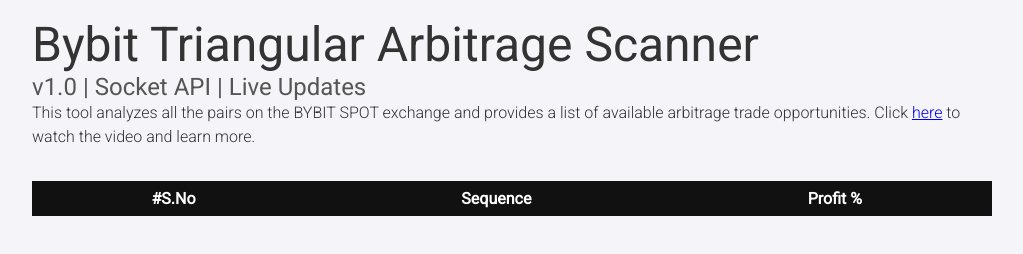
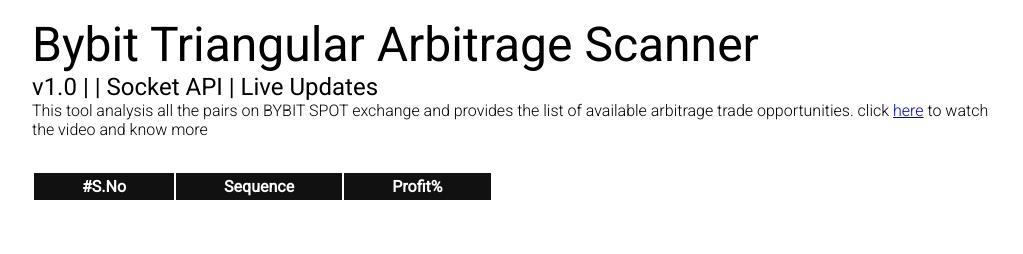
Before and after one commit to Amedoh2129/BybitSpotTriangulatArbitrage, a website: page Pages/index.html in a window 1280 px wide. Shown: the whole page, without its empty margins (128-1151 px from the left). Drawn offline with nearby package versions, Linux system fonts and the light colour scheme; no server answers.

Commit message:
index.html

```diff
--- a/Pages/index.html
+++ b/Pages/index.html
@@ -1,108 +1,73 @@
 <!DOCTYPE html>
 <html lang="en" dir="ltr">
   <head>
-    <meta charset="utf-8" />
-    <meta name="viewport" content="width=device-width, initial-scale=1.0">
-    <title>Bybit Triangular Arbitrage Finder</title>
-
-    <link rel="shortcut icon" href="JS/nerdfavicon.ico" type="image/x-icon" alt="Bybit Arbitrage Tool Icon" />
-    <link
-      href="https://fonts.googleapis.com/css2?family=Roboto:wght@100;300;400&display=swap"
-      rel="stylesheet"
-    />
     <style>
       @import url("https://fonts.googleapis.com/css2?family=Roboto:wght@100;300;400&display=swap");
-
       * {
         box-sizing: border-box;
         margin: 0;
         padding: 0;
-        font-family: 'Roboto', sans-serif;
+        font-family: Roboto;
       }
-
       body {
         margin: 1rem 10rem;
-        background-color: #f4f4f9;
-        color: #333;
       }
-
       header h1 {
         font-weight: 400;
         font-size: 3rem;
-        color: #333;
       }
-
       header h3 {
         font-weight: 400;
         font-size: 1.5rem;
-        color: #555;
       }
-
       header p {
         font-weight: 300;
         font-size: 1rem;
-        line-height: 1.5;
       }
-
       table {
         margin-top: 2rem;
-        width: 100%;
-        border-collapse: collapse;
       }
-
       table tr th {
-        background-color: #111;
+        background: #111;
         color: white;
-        padding: 0.5rem 1.5rem;
+        padding: 0.25rem 3rem;
       }
-
       table tr td {
-        padding: 0.5rem 1.5rem;
+        padding: 0.25rem 3rem;
         background: #b6fcc0;
       }
-
-      table th, table td {
-        text-align: center;
-      }
-
-      table tr:hover {
-        background-color: #e6f7e6;
-      }
     </style>
-  </head>
-
-  <body>
-    <header>
-      <h1>Bybit Triangular Arbitrage Scanner</h1>
-      <h3>v1.0 | Socket API | Live Updates</h3>
-      <p>
-        This tool analyzes all the pairs on the BYBIT SPOT exchange and provides
-        a list of available arbitrage trade opportunities. Click
-        <a target="_blank" href="https://youtu.be/03wySxlklas">here</a>
-        to watch the video and learn more.
-      </p>
-    </header>
-
-    <table id="finTable" class="table table-bordered table-hover">
-      <thead class="thead-dark">
-        <tr>
-          <th>#S.No</th>
-          <th>Sequence</th>
-          <th>Profit %</th>
-        </tr>
-      </thead>
-      <tbody id="tartbitBody"></tbody>
-    </table>
-
-    <!-- Include Socket.io Script -->
+    <link rel="shortcut icon" href="JS/nerdfavicon.ico" type="image/x-icon" />
+    <meta charset="utf-8" />
+    <title>Bybit Triangular Arbitrage Finder</title>
     <script
       src="https://cdnjs.cloudflare.com/ajax/libs/socket.io/4.0.1/socket.io.js"
       integrity="sha512-q/dWJ3kcmjBLU4Qc47E4A9kTB4m3wuTY7vkFJDTZKjTs8jhyGQnaUrxa0Ytd0ssMZhbNua9hE+E7Qv1j+DyZwA=="
       crossorigin="anonymous"
       referrerpolicy="no-referrer"
     ></script>
-
-    <!-- Include Your JS File with Defer Attribute -->
-    <script src="JS/index.js" defer></script>
+  </head>
+  <body>
+    <header>
+      <h1>Bybit Triangular Arbitrage Scanner</h1>
+      <h3>v1.0 | | Socket API | Live Updates</h3>
+      <p>
+        This tool analysis all the pairs on BYBIT SPOT exchange and provides the
+        list of available arbitrage trade opportunities. click
+        <a target="_blank" href="https://youtu.be/03wySxlklas">here</a>
+        to watch the video and know more
+      </p>
+    </header>
+    <table id="finTable" class="table table-bordered table-hover">
+      <thead class="thead-dark">
+        <tr>
+          <th>#S.No</th>
+          <th>Sequence</th>
+          <th>Profit%</th>
+        </tr>
+      </thead>
+      <tbody id="tartbitBody"></tbody>
+    </table>
+    <script src="JS/index.js"></script>
   </body>
 </html>
```
